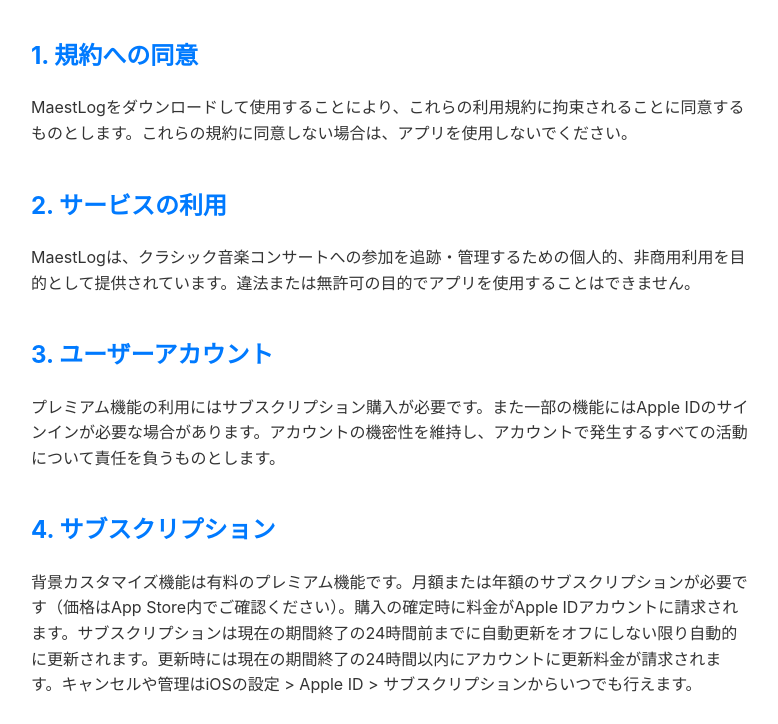
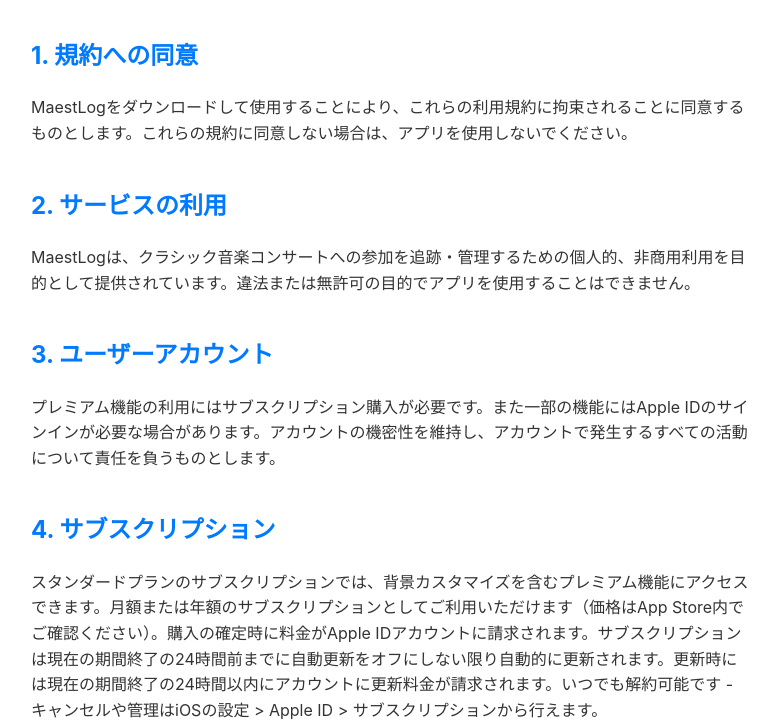
Before and after one commit to oikon48/MaestLog-Public, a plain HTML site: page docs/terms-of-service-ja.html in a window 1280 px wide. Shown: the part 228-952 px from the top of the page, without its empty margins (249-1027 px from the left). Drawn offline with Linux system fonts and the light colour scheme.

Commit message:
Update terms of  service

```diff
--- a/docs/terms-of-service-ja.html
+++ b/docs/terms-of-service-ja.html
@@ -89,7 +89,7 @@
 
         <div class="section">
             <h2>4. サブスクリプション</h2>
-            <p>背景カスタマイズ機能は有料のプレミアム機能です。月額または年額のサブスクリプションが必要です（価格はApp Store内でご確認ください）。購入の確定時に料金がApple IDアカウントに請求されます。サブスクリプションは現在の期間終了の24時間前までに自動更新をオフにしない限り自動的に更新されます。更新時には現在の期間終了の24時間以内にアカウントに更新料金が請求されます。キャンセルや管理はiOSの設定 > Apple ID > サブスクリプションからいつでも行えます。</p>
+            <p>スタンダードプランのサブスクリプションでは、背景カスタマイズを含むプレミアム機能にアクセスできます。月額または年額のサブスクリプションとしてご利用いただけます（価格はApp Store内でご確認ください）。購入の確定時に料金がApple IDアカウントに請求されます。サブスクリプションは現在の期間終了の24時間前までに自動更新をオフにしない限り自動的に更新されます。更新時には現在の期間終了の24時間以内にアカウントに更新料金が請求されます。いつでも解約可能です - キャンセルや管理はiOSの設定 > Apple ID > サブスクリプションから行えます。</p>
         </div>
 
         <div class="section">
```
Also changed, not shown: docs/terms-of-service-en.html (+1 -1 lines).
